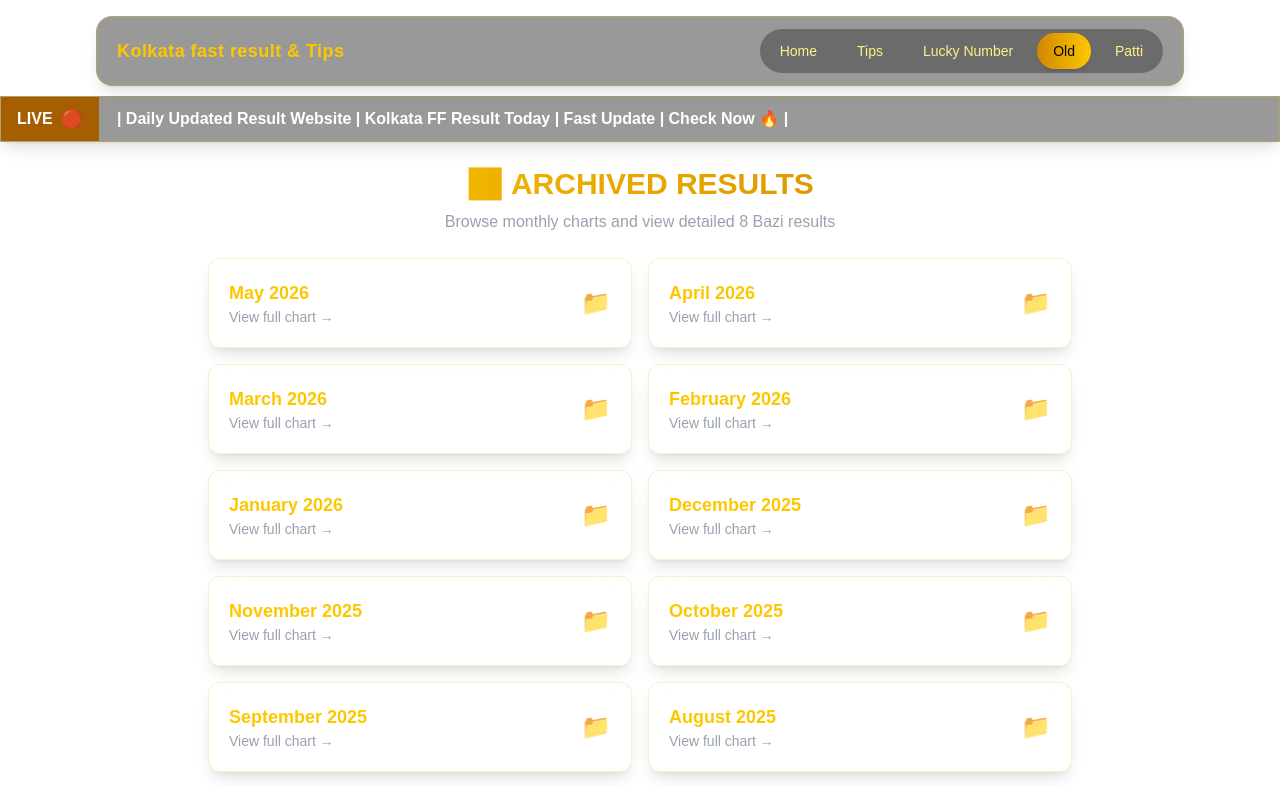
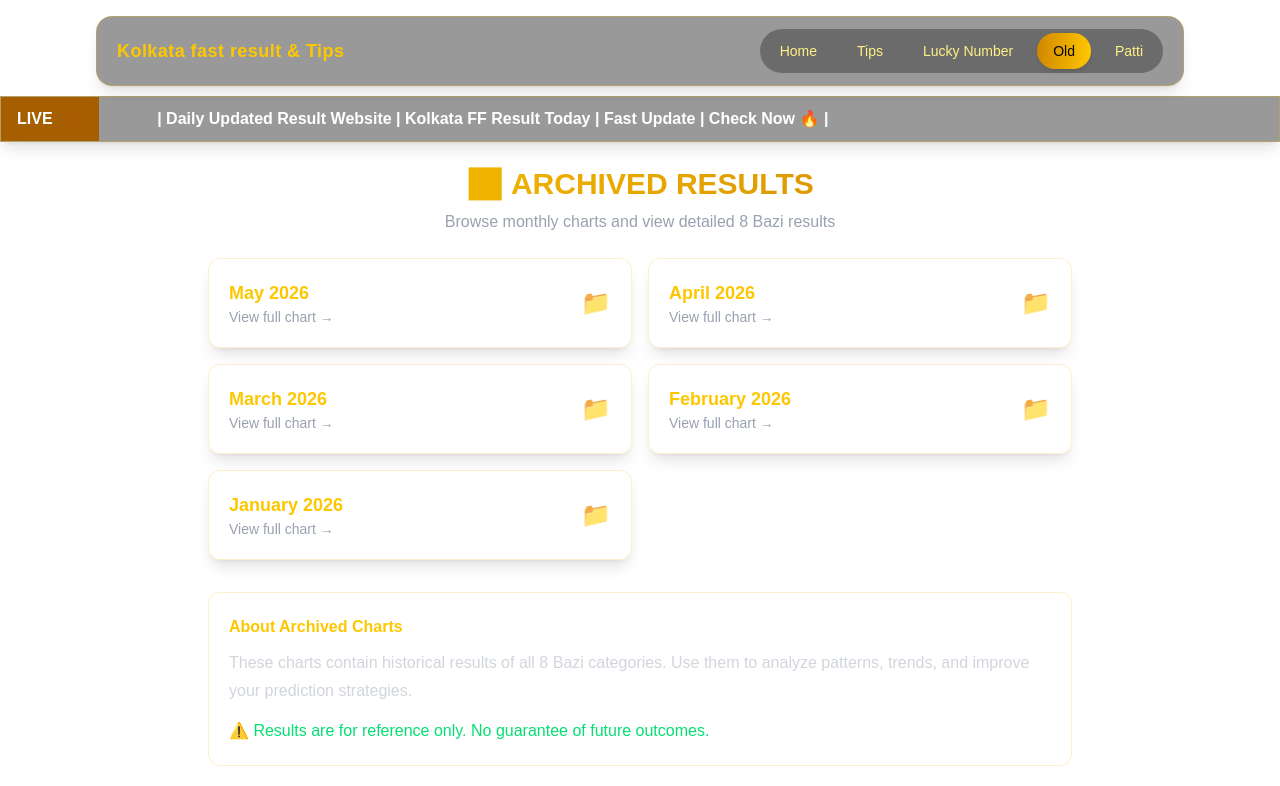
Before and after one commit to AnilBabu01/result_website, a Next.js app: page /old-kolkata-ff-fatafat-result in a window 1280 px wide. Shown: the top 786 px of the page. Built offline with nearby package versions, Linux system fonts and the light colour scheme.

Commit message:
working on

```diff
--- a/app/components/OldResultClient/index.tsx
+++ b/app/components/OldResultClient/index.tsx
@@ -2,34 +2,41 @@
 
 import { useRouter } from "next/navigation";
 
+type MonthItem = {
+  label: string;
+  month: number;
+  year: number;
+};
+
 export default function OldPage() {
   const router = useRouter();
 
-  // Generate months from Jan 2024 to May 2026
-  const generateMonths = () => {
-    const start = new Date(2024, 0);
-    const end = new Date(2026, 4);
+  // Generate only current year's months up to the current month.
+  // Example: If current month is August 2026,
+  // it will show January 2026 to August 2026.
+  const generateMonths = (): MonthItem[] => {
+    const now = new Date();
 
-    const months: { label: string; month: number; year: number }[] = [];
-    let current = new Date(start);
+    const currentYear = now.getFullYear();
+    const currentMonth = now.getMonth(); // 0 = January, 7 = August
 
-    while (current <= end) {
-      const monthName = current.toLocaleString("default", {
+    const months: MonthItem[] = [];
+
+    for (let monthIndex = 0; monthIndex <= currentMonth; monthIndex++) {
+      const date = new Date(currentYear, monthIndex, 1);
+
+      const monthName = date.toLocaleString("default", {
         month: "long",
       });
 
-      const year = current.getFullYear();
-      const month = current.getMonth() + 1; // 1-12
-
       months.push({
-        label: `${monthName} ${year}`,
-        month,
-        year,
+        label: `${monthName} ${currentYear}`,
+        month: monthIndex + 1, // 1-12
+        year: currentYear,
       });
-
-      current.setMonth(current.getMonth() + 1);
     }
 
+    // Latest month first
     return months.reverse();
   };
 
@@ -51,18 +58,19 @@
 
         {/* MONTH GRID */}
         <div className="grid grid-cols-1 sm:grid-cols-2 gap-4">
-          {months.map((item, index) => (
+          {months.map((item) => (
             <button
-              key={index}
+              key={`${item.year}-${item.month}`}
+              type="button"
               className="group relative overflow-hidden bg-white/5 backdrop-blur-lg border border-yellow-500/20 rounded-xl p-5 shadow-lg hover:scale-[1.03] transition-all text-left"
               onClick={() => {
                 router.push(
-                  `/old-kolkata-ff-fatafat-result/monthly/${item.year}/${item.month}`,
+                  `/old-kolkata-ff-fatafat-result/monthly/${item.year}/${item.month}`
                 );
               }}
             >
               {/* Glow */}
-              <div className="absolute inset-0 bg-gradient-to-r from-yellow-400/10 to-yellow-600/10 opacity-0 group-hover:opacity-100 transition"></div>
+              <div className="absolute inset-0 bg-gradient-to-r from-yellow-400/10 to-yellow-600/10 opacity-0 group-hover:opacity-100 transition" />
 
               {/* Content */}
               <div className="relative z-10 flex items-center justify-between">
@@ -70,7 +78,10 @@
                   <p className="text-lg font-semibold text-yellow-400">
                     {item.label}
                   </p>
-                  <p className="text-sm text-gray-400">View full chart →</p>
+
+                  <p className="text-sm text-gray-400">
+                    View full chart →
+                  </p>
                 </div>
 
                 <div className="text-2xl">📁</div>
@@ -92,7 +103,8 @@
           </p>
 
           <p className="mt-3 text-green-400">
-            ⚠️ Results are for reference only. No guarantee of future outcomes.
+            ⚠️ Results are for reference only. No guarantee of future
+            outcomes.
           </p>
         </div>
       </div>
--- a/app/old-kolkata-ff-fatafat-result/monthly/[year]/[month]/page.tsx
+++ b/app/old-kolkata-ff-fatafat-result/monthly/[year]/[month]/page.tsx
@@ -4,6 +4,20 @@
 import Navbar from "@/app/components/Navbar";
 import LiveBar from "@/app/components/LiveBar";
 import Link from "next/link";
+import { useGetMonthlyResultQuery } from "@/app/redux/api/apiClient";
+
+type ResultItem = {
+  id: number;
+  first_no: number;
+  last_no: number;
+  result: string | number;
+  created_at: string;
+};
+
+type DayData = {
+  date: string;
+  values: [string, string][];
+};
 
 export default function MonthlyResult({
   params,
@@ -12,21 +26,69 @@
 }) {
   const { year, month } = use(params);
 
-  const data = [
-    {
-      date: "31/03/2026",
-      values: [
-        ["123", "6"],
-        ["890", "7"],
-        ["269", "7"],
-        ["559", "9"],
-        ["125", "8"],
-        ["569", "0"],
-        ["680", "4"],
-        ["120", "3"],
-      ],
-    },
-  ];
+  const selectedYear = Number(year);
+  const selectedMonth = Number(month);
+
+  const {
+    data: apiData,
+    isLoading,
+    isError,
+  } = useGetMonthlyResultQuery({
+    year: selectedYear,
+    month: selectedMonth,
+  });
+
+  /*
+   * Convert API data into:
+   *
+   * [
+   *   {
+   *     date: "01/08/2026",
+   *     values: [
+   *       ["123", "6"],
+   *       ["890", "7"],
+   *       ...
+   *     ]
+   *   }
+   * ]
+   */
+
+  const groupedData: DayData[] = [];
+
+  const results: ResultItem[] = apiData?.data ?? [];
+
+  results.forEach((item) => {
+    const dateObject = new Date(item.created_at);
+
+    const date = dateObject.toLocaleDateString("en-GB");
+
+    let existingDay = groupedData.find(
+      (day) => day.date === date
+    );
+
+    if (!existingDay) {
+      existingDay = {
+        date,
+        values: [],
+      };
+
+      groupedData.push(existingDay);
+    }
+
+    existingDay.values.push([
+      String(item.last_no?? "-"),
+      String(item.first_no?? "-"),
+    ]);
+  });
+
+  // Month name
+  const monthName = new Date(
+    selectedYear,
+    selectedMonth - 1,
+    1
+  ).toLocaleString("default", {
+    month: "long",
+  });
 
   return (
     <>
@@ -38,8 +100,9 @@
         {/* HEADER */}
         <div className="text-center mb-8">
           <h1 className="text-3xl md:text-4xl font-extrabold text-gray-800 tracking-wide">
-            {month.toUpperCase()} {year}
+            {monthName.toUpperCase()} {year}
           </h1>
+
           <p className="text-gray-500 mt-2 text-sm md:text-base">
             Monthly Result Chart
           </p>
@@ -54,13 +117,58 @@
           </div>
         </div>
 
+        {/* LOADING */}
+        {isLoading && (
+          <div className="flex justify-center items-center py-20">
+            <div className="text-center">
+              <div className="animate-spin rounded-full h-10 w-10 border-4 border-yellow-400 border-t-transparent mx-auto"></div>
+
+              <p className="mt-4 text-gray-600 font-medium">
+                Loading {monthName} {year} results...
+              </p>
+            </div>
+          </div>
+        )}
+
+        {/* ERROR */}
+        {isError && (
+          <div className="max-w-xl mx-auto bg-red-50 border border-red-200 rounded-xl p-6 text-center">
+            <p className="text-red-600 font-semibold">
+              Failed to load monthly results.
+            </p>
+
+            <p className="text-gray-500 text-sm mt-2">
+              Please try again later.
+            </p>
+          </div>
+        )}
+
+        {/* NO DATA */}
+        {!isLoading && !isError && groupedData.length === 0 && (
+          <div className="max-w-xl mx-auto bg-white/70 border border-yellow-200 shadow-lg rounded-2xl p-8 text-center">
+            <div className="text-4xl mb-3">
+              📂
+            </div>
+
+            <h2 className="text-xl font-bold text-gray-800">
+              No Results Found
+            </h2>
+
+            <p className="text-gray-500 mt-2">
+              No results are available for {monthName} {year}.
+            </p>
+          </div>
+        )}
+
         {/* RESULT CARDS */}
+        {!isLoading && !isError && groupedData.length > 0 && (
           <div className="space-y-6">
-          {data.map((item, index) => (
+            {groupedData.map((item, index) => (
               <div
-              key={index}
+                key={`${item.date}-${index}`}
                 className="backdrop-blur-md bg-white/70 border border-white/40 shadow-xl rounded-2xl overflow-hidden"
               >
+
                 {/* DATE HEADER */}
                 <div className="bg-gradient-to-r from-yellow-400 to-yellow-500 text-center py-3 text-lg font-semibold text-black">
                   {item.date}
@@ -68,6 +176,7 @@
 
                 {/* VALUES GRID */}
                 <div className="grid grid-cols-4 md:grid-cols-8 gap-2 p-3 md:p-4">
+
                   {item.values.map((val, i) => (
                     <div
                       key={i}
@@ -76,15 +185,18 @@
                       <span className="text-xl md:text-2xl font-bold text-gray-800">
                         {val[0]}
                       </span>
+
                       <span className="text-sm text-yellow-600 font-semibold mt-1">
                         {val[1]}
                       </span>
                     </div>
                   ))}
+
                 </div>
               </div>
             ))}
           </div>
+        )}
 
         {/* FOOTER SPACE */}
         <div className="h-10"></div>
--- a/app/redux/api/apiClient.js
+++ b/app/redux/api/apiClient.js
@@ -9,7 +9,6 @@
     baseUrl: BASE_URL,
 
     prepareHeaders: (headers) => {
-      // Next.js localStorage access
       if (typeof window !== "undefined") {
         const token = localStorage.getItem("authtoken");
 
@@ -22,25 +21,57 @@
     },
   }),
 
-  tagTypes: ["getmarketlist", "allMatch", "result30days"],
+  tagTypes: [
+    "getmarketlist",
+    "allMatch",
+    "result30days",
+    "monthlyResult",
+  ],
 
   endpoints: (builder) => ({
+    // -----------------------------
+    // 30 DAYS RESULT
+    // -----------------------------
     getResult30Days: builder.query({
-      query: (name) => ({
-        url: `https://admin.kolkataff.tech/api/get-result-30-days`,
+      query: () => ({
+        url: "api/get-result-30-days",
         method: "GET",
       }),
 
       providesTags: ["result30days"],
     }),
 
+    // -----------------------------
+    // APP DATA
+    // -----------------------------
     getAppData: builder.query({
       query: () => ({
-        url: `https://admin.kolkataff.tech/api/getdata`,
+        url: "api/getdata",
         method: "GET",
       }),
+    }),
+
+    // -----------------------------
+    // MONTHLY RESULT
+    // Example:
+    // getMonthlyResult({ year: 2026, month: 8 })
+    //
+    // API:
+    // /api/get-result-monthly/2026/8
+    // -----------------------------
+    getMonthlyResult: builder.query({
+      query: ({ year, month }) => ({
+        url: `api/get-result-monthly/${year}/${month}`,
+        method: "GET",
+      }),
+
+      providesTags: ["monthlyResult"],
     }),
   }),
 });
 
-export const { useGetResult30DaysQuery, useGetAppDataQuery } = apiClient;
+export const {
+  useGetResult30DaysQuery,
+  useGetAppDataQuery,
+  useGetMonthlyResultQuery,
+} = apiClient;
```
Lines whose indentation alone changed are shown as unchanged.
